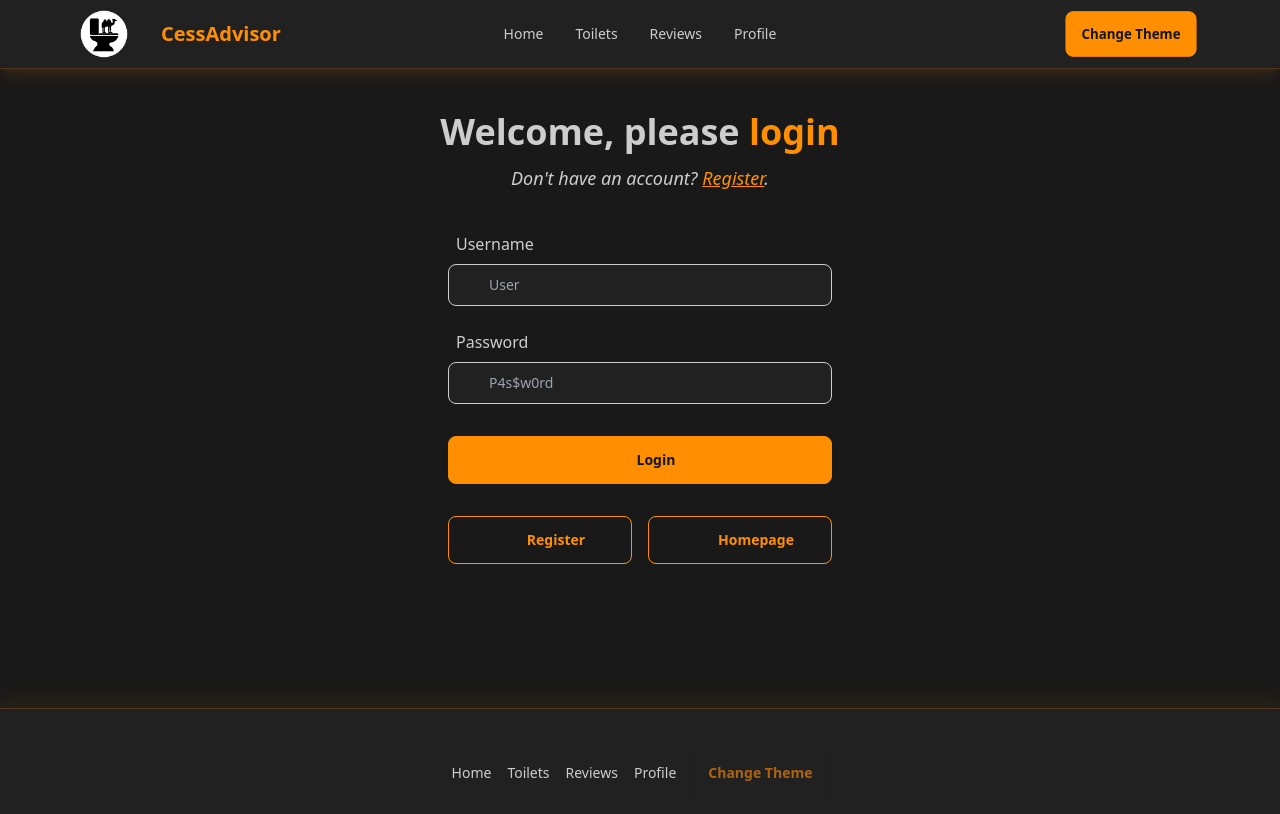
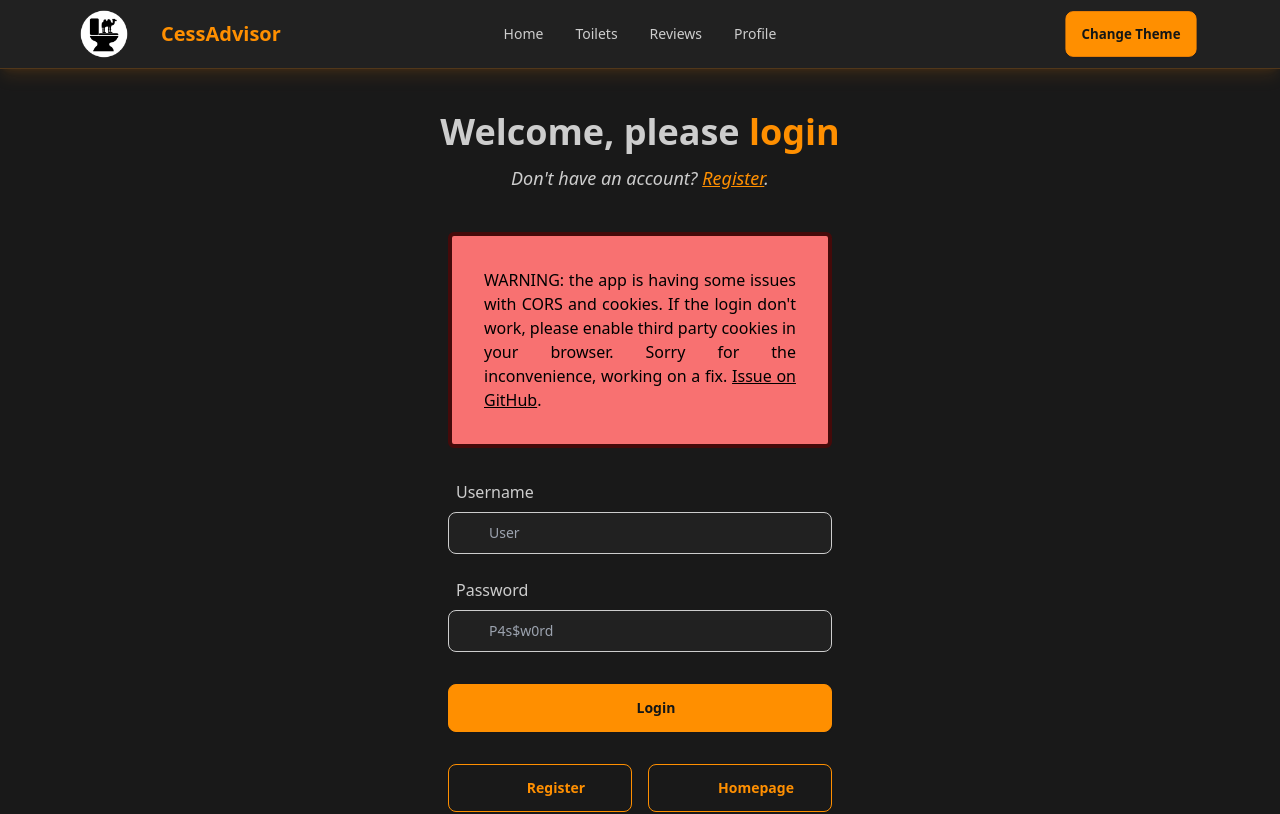
Before and after one commit to Favo02/cess-advisor, a SvelteKit app in the folder frontend/: page /login in a window 1280 px wide. Shown: the top 814 px of the page. Built offline with nearby package versions, Linux system fonts and the light colour scheme; no server answers; some icons are missing.

Commit message:
feat(fe/pages); add third party cookies warning

```diff
--- a/frontend/src/routes/+page.svelte
+++ b/frontend/src/routes/+page.svelte
@@ -34,7 +34,7 @@
   </div>
 </div>
 
-<div class="w-full bg-base-300 flex justify-center pb-40">
+<div class="w-full bg-base-300 flex justify-center pb-20">
   <div class="stats shadow-lg shadow-primary/20 flex flex-col md:grid">
 
     <div class="stat">
@@ -84,3 +84,7 @@
 
   </div>
 </div>
+
+<div class="flex justify-center bg-base-300">
+  <h1 class="max-w-[600px] opacity-70 mb-20 text-justify rounded-md p-8 text-black bg-red-400 border-red-950 border-4">WARNING: the app is having some issues with CORS and cookies. If the login don't work, please enable third party cookies in your browser. Sorry for the inconvenience, working on a fix. <a target="_blank" href="https://github.com/Favo02/cess-advisor/issues/9" class="link">Issue on GitHub</a>.</h1>
+</div>
--- a/frontend/src/routes/login/+page.svelte
+++ b/frontend/src/routes/login/+page.svelte
@@ -64,6 +64,8 @@
 
   <form class="max-w-sm mx-auto">
 
+    <h1 class="text-justify rounded-md p-8 mb-8 text-black bg-red-400 border-red-950 border-4">WARNING: the app is having some issues with CORS and cookies. If the login don't work, please enable third party cookies in your browser. Sorry for the inconvenience, working on a fix. <a target="_blank" href="https://github.com/Favo02/cess-advisor/issues/9" class="link">Issue on GitHub</a>.</h1>
+
     <div class="pb-6">
       <label for="ignore" class="block mb-2 ml-2 text-md font-medium text-base-content">Username</label>
       <div class="relative peer">
--- a/frontend/src/routes/register/+page.svelte
+++ b/frontend/src/routes/register/+page.svelte
@@ -71,6 +71,8 @@
 
   <form class="max-w-sm mx-auto">
 
+    <h1 class="text-justify rounded-md p-8 mb-8 text-black bg-red-400 border-red-950 border-4">WARNING: the app is having some issues with CORS and cookies. If the login don't work, please enable third party cookies in your browser. Sorry for the inconvenience, working on a fix. <a target="_blank" href="https://github.com/Favo02/cess-advisor/issues/9" class="link">Issue on GitHub</a>.</h1>
+
     <div class="pb-6">
       <label for="ignore" class="block mb-2 ml-2 text-md font-medium text-base-content">Username</label>
       <div class="relative peer">
```
